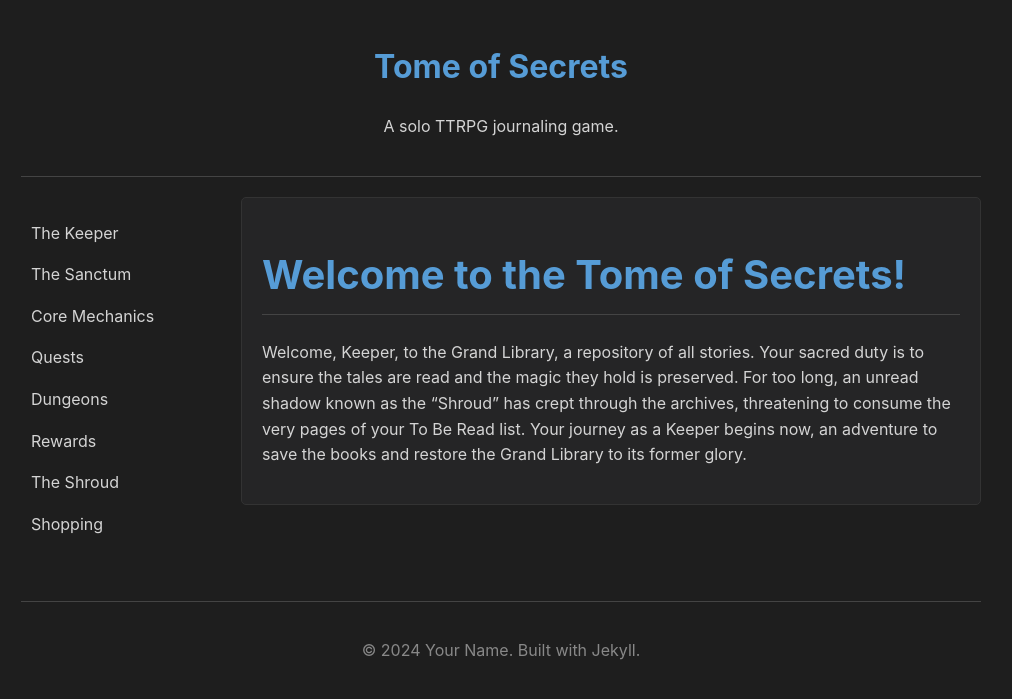
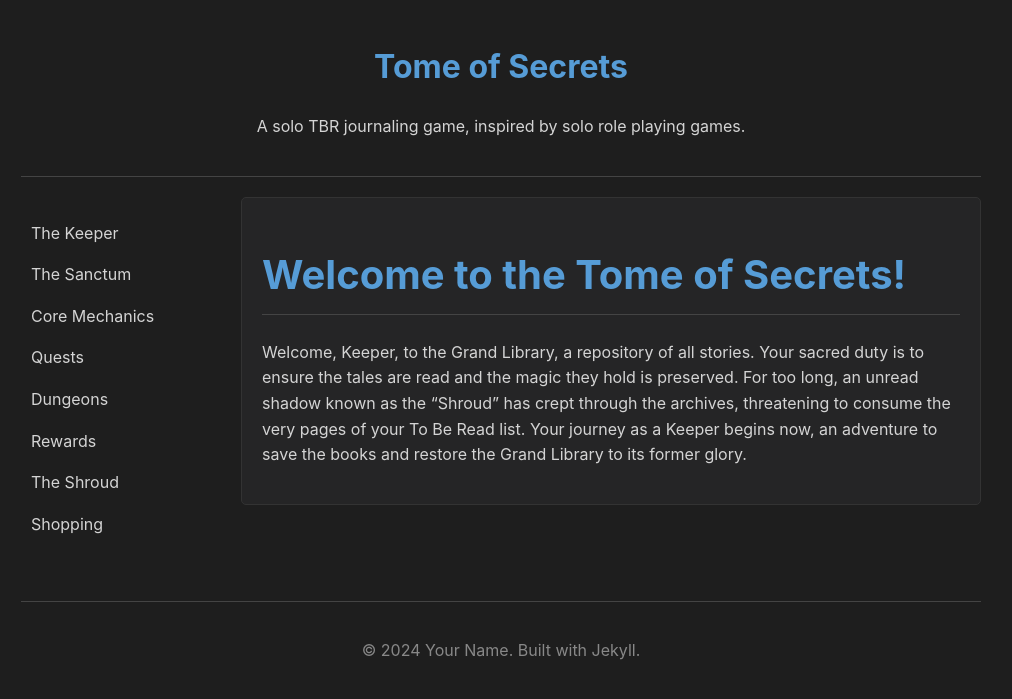
Before and after one commit to tshardey/tome-of-secrets, a Jekyll site: the page built from index.md, in a window 1280 px wide. Shown: the top 699 px of the page, without its empty margins (139-1151 px from the left). Built offline with Jekyll 4.4.1, drawn with Linux system fonts in a browser that asks for light colours.

Commit message:
Update game description for clarity and accuracy

```diff
--- a/_config.yml
+++ b/_config.yml
@@ -1,5 +1,5 @@
 title: Tome of Secrets
-description: A solo TTRPG journaling game.
+description: A solo TBR journaling game, inspired by solo role playing games.
 
 baseurl: "/tome-of-secrets"
 url: "https://tshardey.github.io"
```
